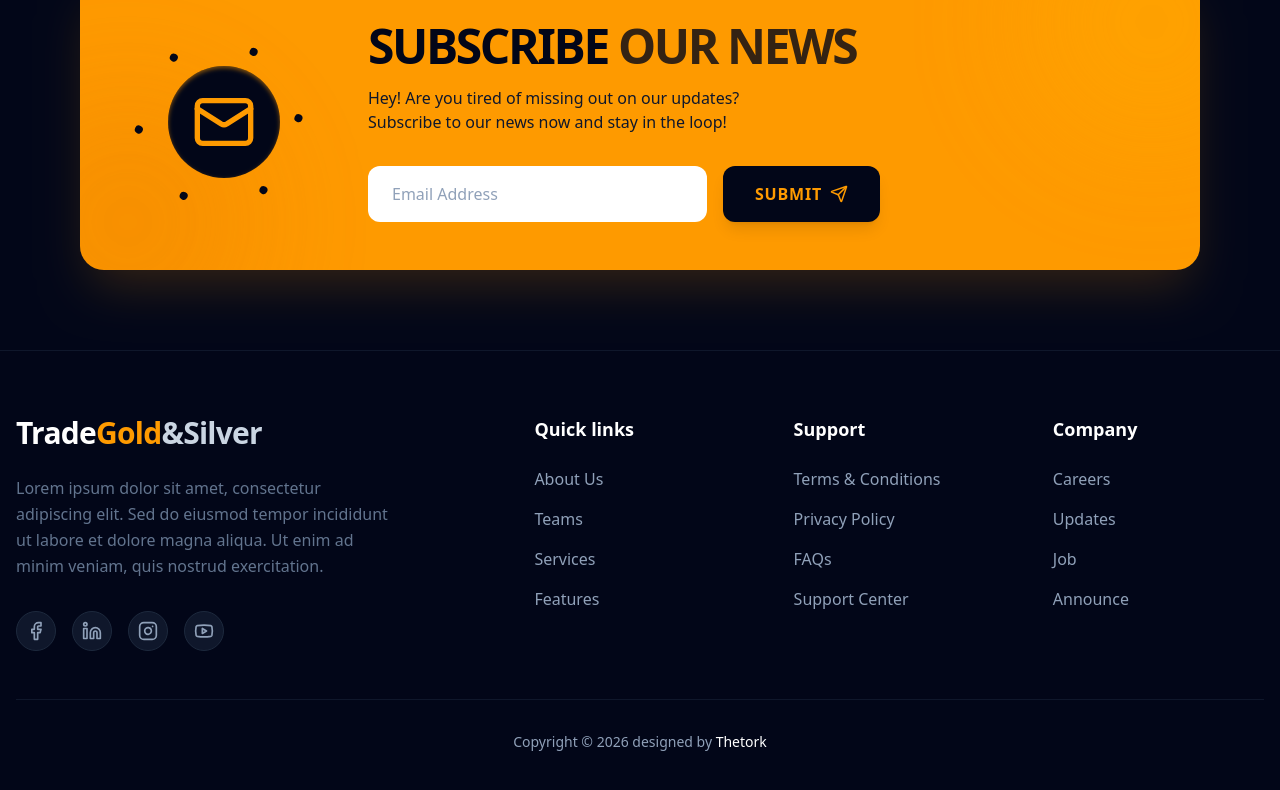
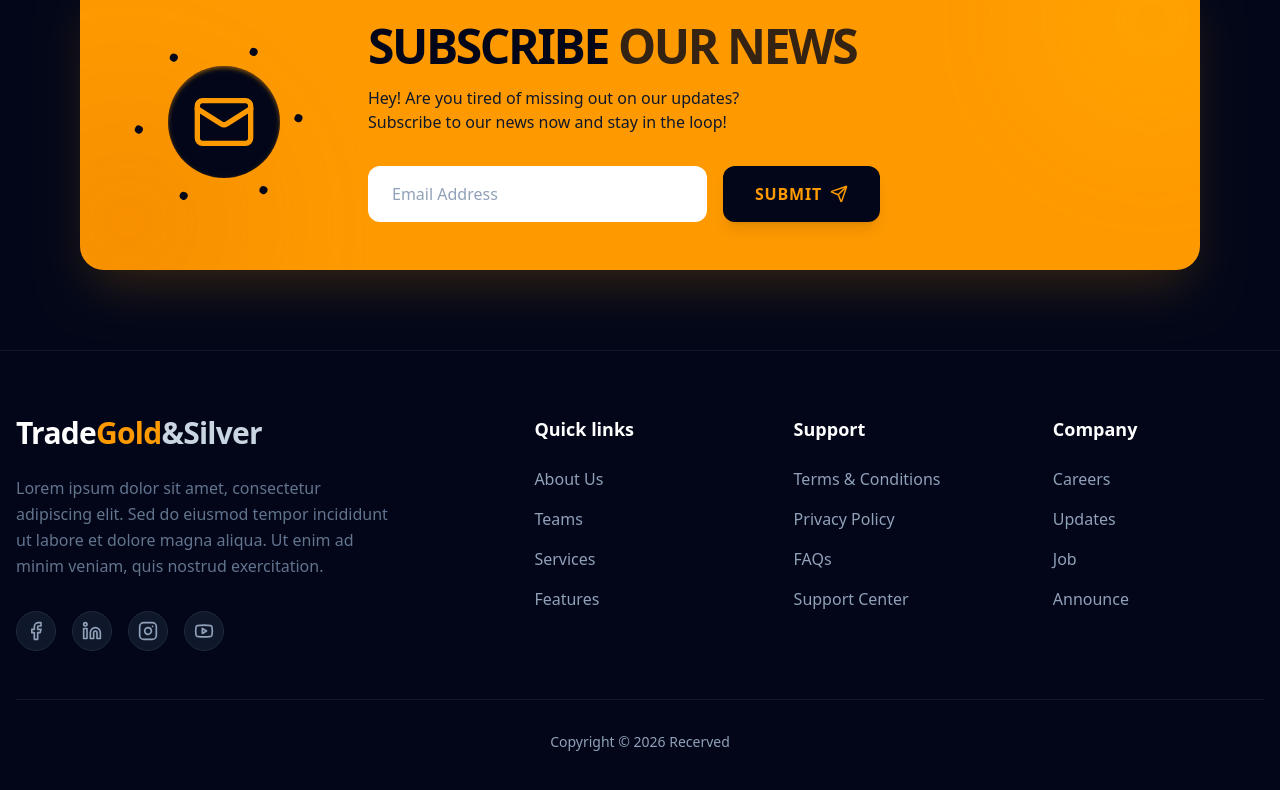
Before and after one commit to taredcouk/tradegoldandsilver, a Next.js app: page / in a window 1280 px wide. Shown: the part 3861-4651 px from the top of the page. Built offline with nearby package versions, Linux system fonts and the light colour scheme.

Commit message:
Update Footer.tsx

```diff
--- a/components/Footer.tsx
+++ b/components/Footer.tsx
@@ -82,7 +82,7 @@ const Footer = () => {
 
         <div className="pt-8 border-t border-slate-900 text-center">
           <p className="text-sm">
-            Copyright © {new Date().getFullYear()} designed by <span className="text-white font-medium">Thetork</span>
+            Copyright © {new Date().getFullYear()} Recerved
           </p>
         </div>
       </div>
```
